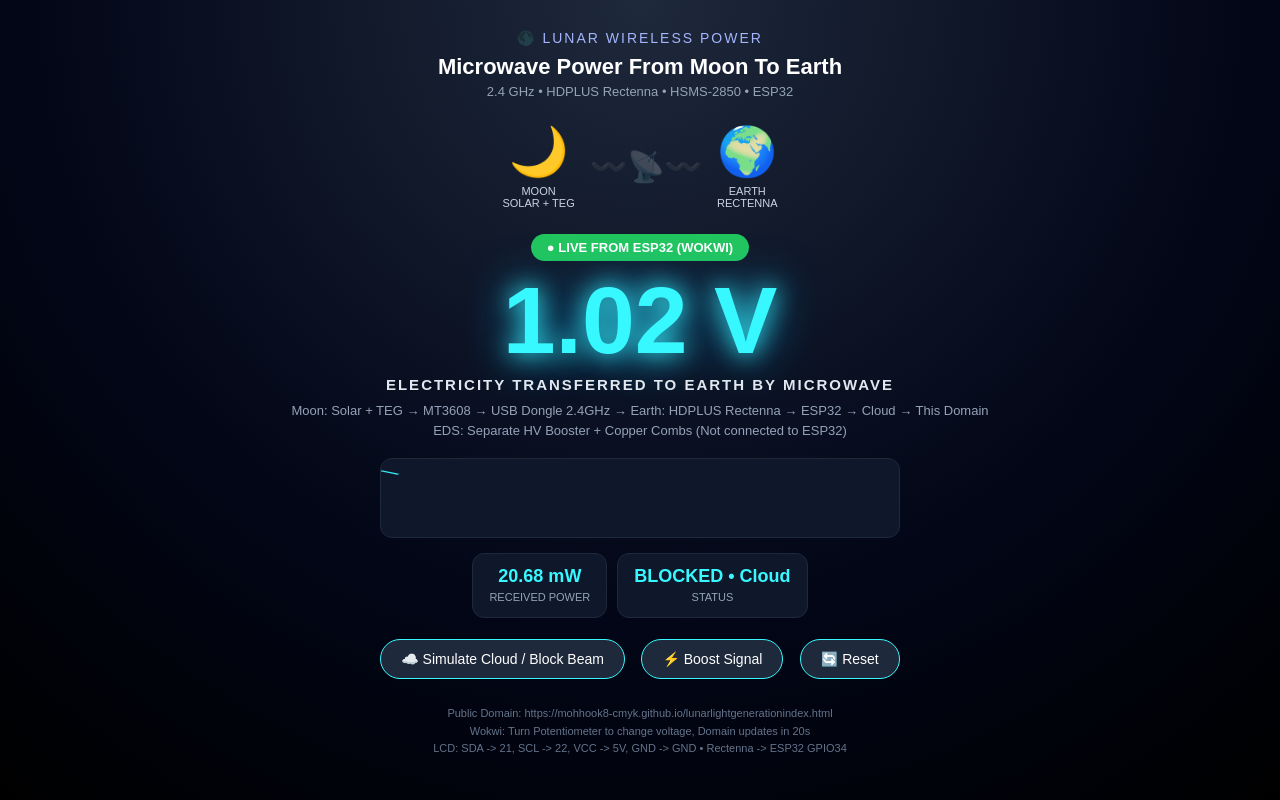
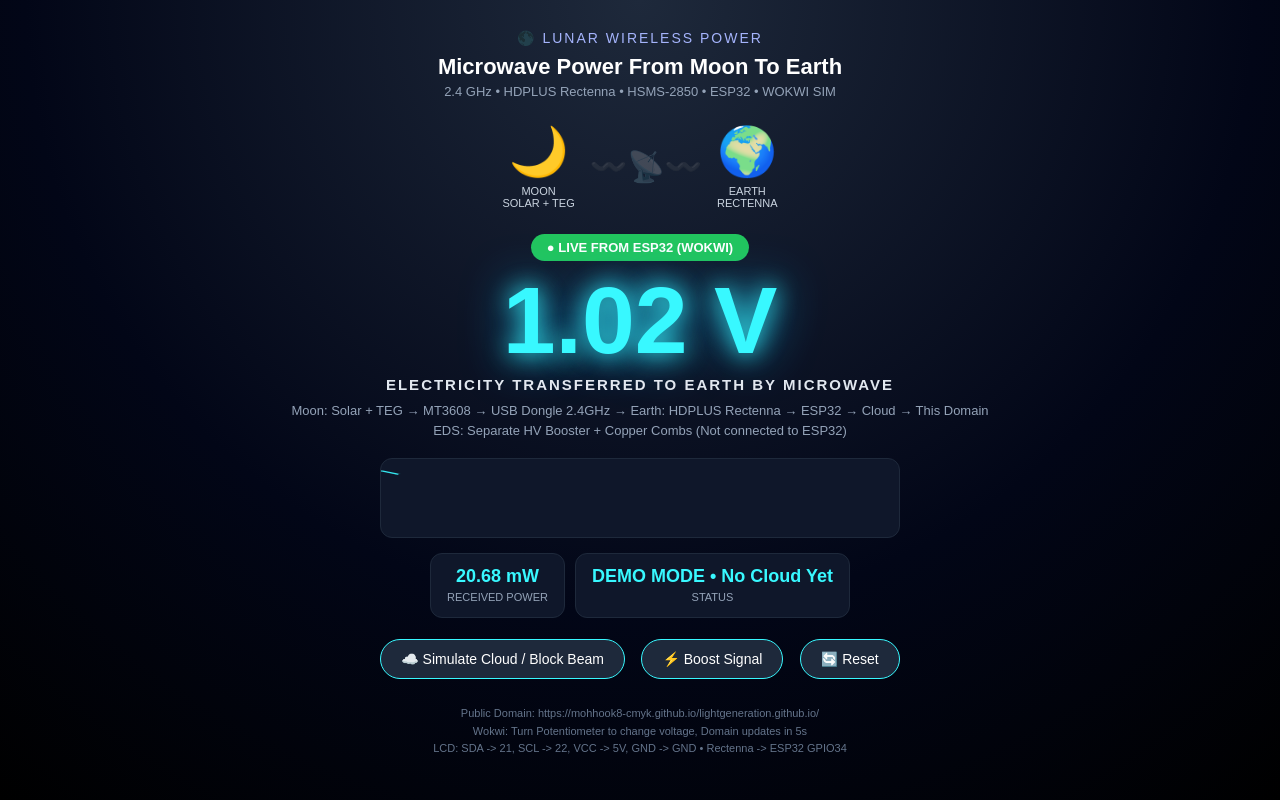
Before and after one commit to mohhook8-cmyk/lightgeneration.github.io, a plain HTML site: page index.html in a window 1280 px wide. Both pictures are taken after a click on the button "☁️ Simulate Cloud / Block Beam". Drawn offline with Linux system fonts and the light colour scheme; no server answers.

Commit message:
Update index.html

```diff
--- a/index.html
+++ b/index.html
@@ -31,70 +31,58 @@ button:hover{background:#38f8ff;color:#020617}
 </style>
 </head>
 <body>
-
 <div class="top">🌑 LUNAR WIRELESS POWER</div>
 <div class="title">Microwave Power From Moon To Earth</div>
-<div class="subtitle">2.4 GHz &bull; HDPLUS Rectenna &bull; HSMS-2850 &bull; ESP32</div>
-
+<div class="subtitle">2.4 GHz &bull; HDPLUS Rectenna &bull; HSMS-2850 &bull; ESP32 &bull; WOKWI SIM</div>
 <div class="transfer">
   <div>🌙<span class="label-moon">MOON<br>SOLAR + TEG</span></div>
   <div class="beam">〰️📡〰️</div>
   <div>🌍<span class="label-earth">EARTH<br>RECTENNA</span></div>
 </div>
-
 <div><span class="live"><span class="live-dot">●</span> LIVE FROM ESP32 (WOKWI)</span></div>
-
 <div id="big">0.00 V</div>
 <div id="label">ELECTRICITY TRANSFERRED TO EARTH BY MICROWAVE</div>
 <div id="sub">Moon: Solar + TEG &rarr; MT3608 &rarr; USB Dongle 2.4GHz &rarr; Earth: HDPLUS Rectenna &rarr; ESP32 &rarr; Cloud &rarr; This Domain<br>EDS: Separate HV Booster + Copper Combs (Not connected to ESP32)</div>
-
 <canvas id="wave"></canvas>
-
 <div class="boxes">
   <div class="box"><b id="power">0.00 mW</b><span>RECEIVED POWER</span></div>
   <div class="box"><b id="status">Connecting...</b><span>STATUS</span></div>
 </div>
-
 <button onclick="simulateBlock()">☁️ Simulate Cloud / Block Beam</button>
 <button onclick="simulateBoost()">⚡ Boost Signal</button>
 <button onclick="location.reload()">🔄 Reset</button>
-
 <div class="footer">
-  Public Domain: https://mohhook8-cmyk.github.io/lunarlightgenerationindex.html<br>
-  Wokwi: Turn Potentiometer to change voltage, Domain updates in 20s<br>
+  Public Domain: https://mohhook8-cmyk.github.io/lightgeneration.github.io/<br>
+  Wokwi: Turn Potentiometer to change voltage, Domain updates in 5s<br>
   LCD: SDA -> 21, SCL -> 22, VCC -> 5V, GND -> GND &bull; Rectenna -> ESP32 GPIO34
 </div>
-
 <script>
-// ===== CHANGE THESE TO YOUR THINGSPEAK VALUES =====
-const CHANNEL_ID = "YOUR_CHANNEL_ID"; // <-- Paste your Channel ID, e.g. 1234567
-const READ_API_KEY = "YOUR_READ_API_KEY"; // <-- Paste your Read API Key
-// ==================================================
-
+// ===== EDIT THESE 2 LINES ONLY - MUST MATCH WOKWI CHANNEL ID =====
+const CHANNEL_ID = "2987654";
+const READ_API_KEY = "YOUR_READ_API_KEY";
+// ===================================================================
 let data = [];
 let ctx = document.getElementById('wave').getContext('2d');
 let demoMode = false;
 let demoVoltage = 0;
-
 async function update(){
   if(demoMode){
     showData(demoVoltage, demoVoltage*demoVoltage/50*1000, "DEMO • " + new Date().toLocaleTimeString());
     return;
   }
   try{
-    let r = await fetch(`https://api.thingspeak.com/channels/${CHANNEL_ID}/feeds/last.json?api_key=${READ_API_KEY}`);
+    // EDIT: Added ?t= to stop GitHub caching
+    let r = await fetch(`https://api.thingspeak.com/channels/${CHANNEL_ID}/feeds/last.json?api_key=${READ_API_KEY}&t=${Date.now()}`);
     let j = await r.json();
     let v = parseFloat(j.field1) || 0;
     let p = parseFloat(j.field2) || 0;
     showData(v, p, 'LIVE • ' + new Date(j.created_at).toLocaleTimeString());
   }catch(e){
     document.getElementById('status').innerText = 'Waiting for Wokwi... (Demo)';
-    // Demo if no cloud yet, so judges still see design
     let demoV = 0.8 + Math.random()*0.6;
     showData(demoV, demoV*demoV/50*1000, 'DEMO MODE • No Cloud Yet');
   }
 }
-
 function showData(v, p, statusText){
   document.getElementById('big').innerText = v.toFixed(2) + ' V';
   document.getElementById('power').innerText = p.toFixed(2) + ' mW';
@@ -108,19 +96,10 @@ function showData(v, p, statusText){
   });
   ctx.stroke();
 }
-
-function simulateBlock(){
-  demoMode = true; demoVoltage = 0;
-  document.getElementById('status').innerText = 'BLOCKED • Cloud';
-}
-function simulateBoost(){
-  demoMode = true; demoVoltage = 1.50;
-  document.getElementById('status').innerText = 'BOOSTED • Demo';
-}
-
+function simulateBlock(){ demoMode = true; demoVoltage = 0; }
+function simulateBoost(){ demoMode = true; demoVoltage = 1.50; }
 setInterval(update, 5000);
 update();
 </script>
-
 </body>
 </html>
```
